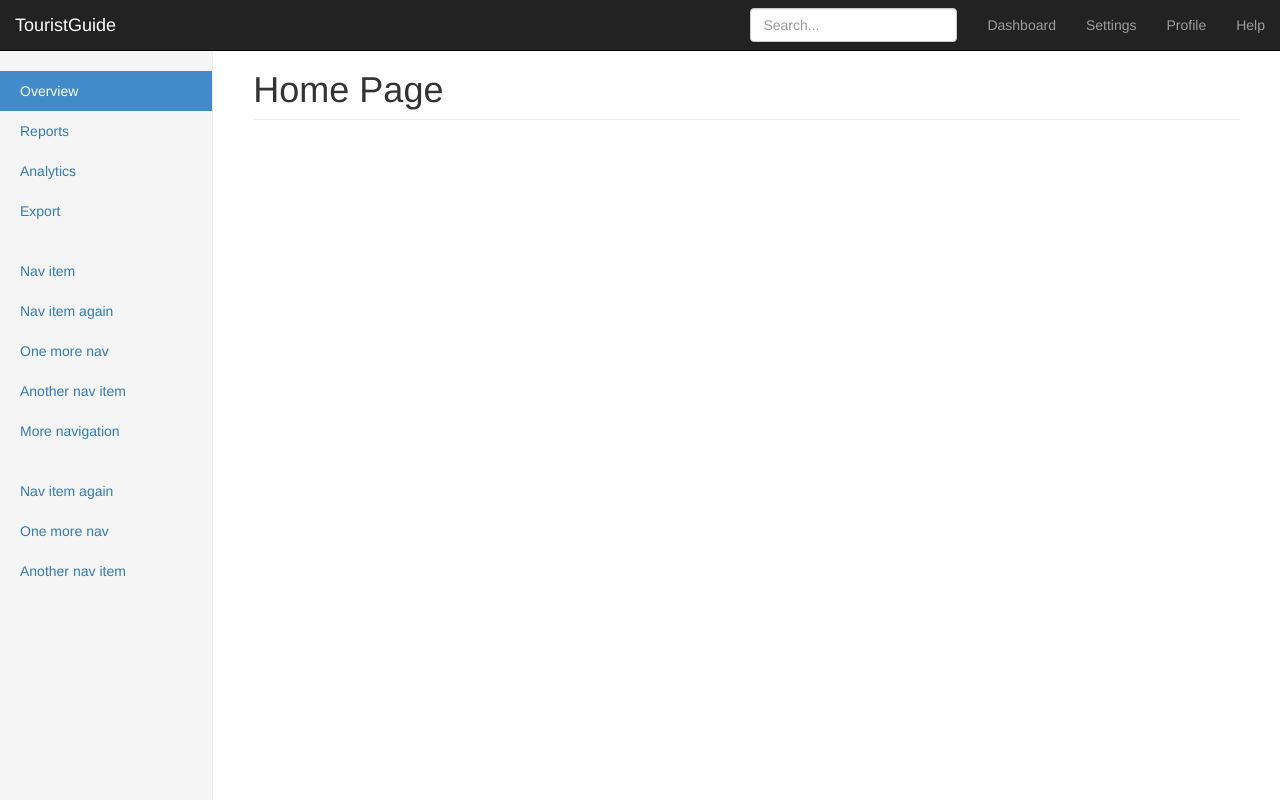
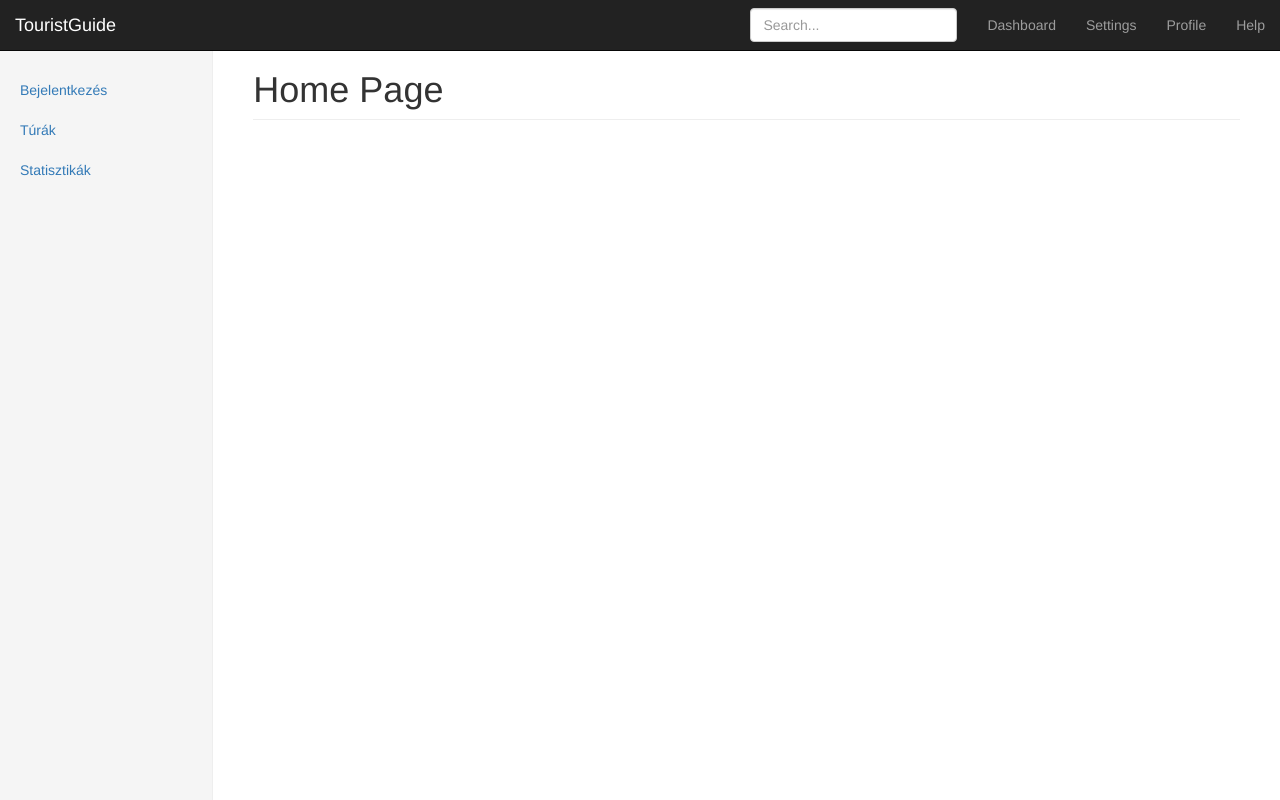
Before and after one commit to AhsonSn/TouristGuide, a Flask app: page / in a window 1280 px wide. Run offline with Flask 2, Linux system fonts and the light colour scheme; some libraries are stand-ins or nearby versions.

Commit message:
Very basic navigation

```diff
--- a/app/app.py
+++ b/app/app.py
@@ -1,16 +1,21 @@
 import flask
 
 app = flask.Flask(__name__)
+app.sidebar_items = [
+    ('/login', 'login', 'Bejelentkezés'),
+    ('/tours', 'tours', 'Túrák'),
+    ('/statictics', 'statistics', 'Statisztikák')
+]
 
 
 @app.route('/')
 def home():
-    return flask.render_template('home.html')
+    return flask.render_template('home.html', app=app)
 
 
 @app.route('/login')
 def login():
-    return flask.render_template('login.html')
+    return flask.render_template('login.html', app=app)
 
 
 @app.route('/browser')
--- a/app/static/css/main.css
+++ b/app/static/css/main.css
@@ -8,7 +8,7 @@ body {
 @media (min-width: 768px) {
   .sidebar {
     position: fixed;
-    top: 51px;
+    top: 50px;
     bottom: 0;
     left: 0;
     z-index: 1000;
--- a/app/templates/base.html
+++ b/app/templates/base.html
@@ -19,6 +19,7 @@
     <div class="container-fluid">
       <div class="row">
         <div class="col-sm-3 col-md-2 sidebar">
+{% set active_page = active_page %}
 {% include "sidebar.html" %}
         </div>
         <div class="col-sm-9 col-sm-offset-3 col-md-10 col-md-offset-2 main">
--- a/app/templates/home.html
+++ b/app/templates/home.html
@@ -1,4 +1,5 @@
 {% extends "base.html" %}
+{% set active_page = "index" %}
 {% block title %}Title of Home Page{% endblock %}
 {% block content %}
           <h1 class="page-header">Home Page</h1>
--- a/app/templates/login.html
+++ b/app/templates/login.html
@@ -1,4 +1,5 @@
 {% extends "base.html" %}
+{% set active_page = "login" %}
 {% block title %}Title of Login Page{% endblock %}
 {% block content %}
           <h1 class="page-header">Login Page</h1>
--- a/app/templates/navbar.html
+++ b/app/templates/navbar.html
@@ -7,7 +7,7 @@
             <span class="icon-bar"></span>
             <span class="icon-bar"></span>
           </button>
-          <a class="navbar-brand" href="#">TouristGuide</a>
+          <a class="navbar-brand" href="/">TouristGuide</a>
         </div>
         <div id="navbar" class="navbar-collapse collapse">
           <ul class="nav navbar-nav navbar-right">
--- a/app/templates/sidebar.html
+++ b/app/templates/sidebar.html
@@ -1,18 +1,5 @@
           <ul class="nav nav-sidebar">
-            <li class="active"><a href="#">Overview <span class="sr-only">(current)</span></a></li>
-            <li><a href="#">Reports</a></li>
-            <li><a href="#">Analytics</a></li>
-            <li><a href="#">Export</a></li>
+            {% for href, id, caption in app.sidebar_items -%}
+            <li{% if id == active_page %} class="active"{% endif %}><a href="{{ href|e }}">{{ caption|e }}</a></li>
+            {% endfor %}
           </ul>
-          <ul class="nav nav-sidebar">
-            <li><a href="">Nav item</a></li>
-            <li><a href="">Nav item again</a></li>
-            <li><a href="">One more nav</a></li>
-            <li><a href="">Another nav item</a></li>
-            <li><a href="">More navigation</a></li>
-          </ul>
-          <ul class="nav nav-sidebar">
-            <li><a href="">Nav item again</a></li>
-            <li><a href="">One more nav</a></li>
-            <li><a href="">Another nav item</a></li>
-          </ul>
```
